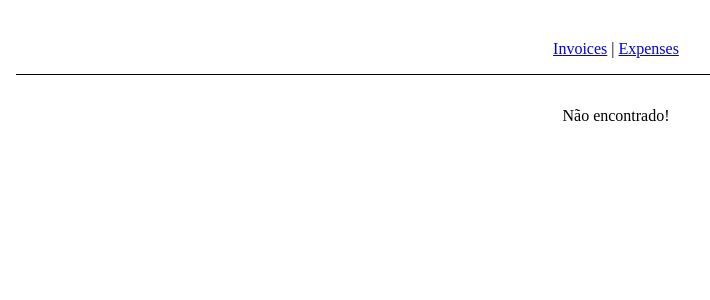
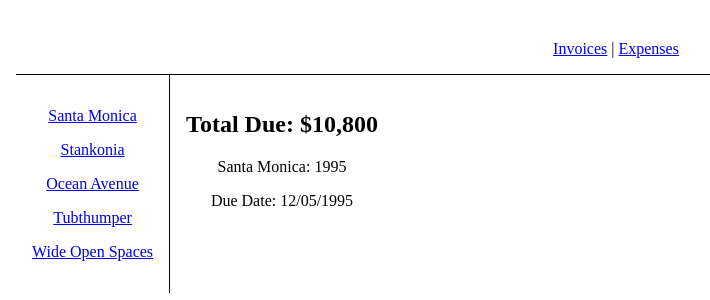
Before and after one commit to carlos-daniel8/tutorial-react-router-dom, a React (Vite) app: page /invoices/1995 in a window 1280 px wide. Shown: the top 300 px of the page, without its empty margins (24-734 px from the left). Built offline with nearby package versions, Linux system fonts and the light colour scheme.

Commit message:
Reading URL Params

```diff
--- a/src/data.ts
+++ b/src/data.ts
@@ -35,3 +35,8 @@
 export function getInvoices() {
   return invoices;
 }
+
+// eslint-disable-next-line @typescript-eslint/no-explicit-any
+export function getInvoice(number: any) {
+  return invoices.find((invoice) => invoice.number === number);
+}
--- a/src/main.tsx
+++ b/src/main.tsx
@@ -4,15 +4,17 @@
 import Expenses from "./routes/Expenses/index.tsx";
 import Invoices from "./routes/Invoices/index.tsx";
 import NotFound from "./routes/NotFound/index.tsx";
+import Invoice from "./routes/Invoices/Invoice/index.tsx";
 
 ReactDOM.createRoot(document.getElementById("root")!).render(
   <BrowserRouter>
     <Routes>
       <Route path="/" element={<App />}>
         <Route path="/expenses" element={<Expenses />} />
-        <Route path="/invoices" element={<Invoices />} />
-        <Route path="*" element={<NotFound />}
-        />
+        <Route path="/invoices" element={<Invoices />}>
+          <Route path=":invoiceId" element={<Invoice />} />
+        </Route>
+        <Route path="*" element={<NotFound />} />
       </Route>
     </Routes>
   </BrowserRouter>
--- /dev/null
+++ b/src/routes/Invoices/Invoice/index.tsx
@@ -0,0 +1,23 @@
+import { useParams } from "react-router-dom";
+import { getInvoice } from "../../../data";
+
+export default function Invoice() {
+  const params = useParams();
+
+  const invoice = getInvoice(Number(params.invoiceId));
+
+  return (
+    <>
+      {invoice && (
+        <main style={{ padding: "1rem" }}>
+          <h2>Total Due: {invoice.amount}</h2>
+          <p>
+            {invoice.name}: {invoice.number}
+          </p>
+          <p>Due Date: {invoice.due}</p>
+          <p></p>
+        </main>
+      )}
+    </>
+  );
+}
--- a/src/routes/Invoices/index.tsx
+++ b/src/routes/Invoices/index.tsx
@@ -1,4 +1,4 @@
-import { Link } from "react-router-dom";
+import { Link, Outlet } from "react-router-dom";
 import { getInvoices } from "../../data";
 
 export default function Invoices() {
@@ -24,6 +24,7 @@
           </Link>
         ))}
       </nav>
+      <Outlet />
     </div>
   );
 }
```
